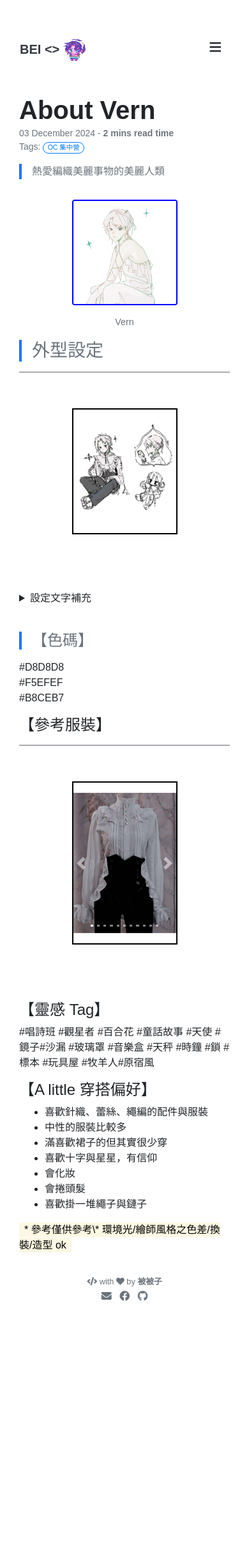
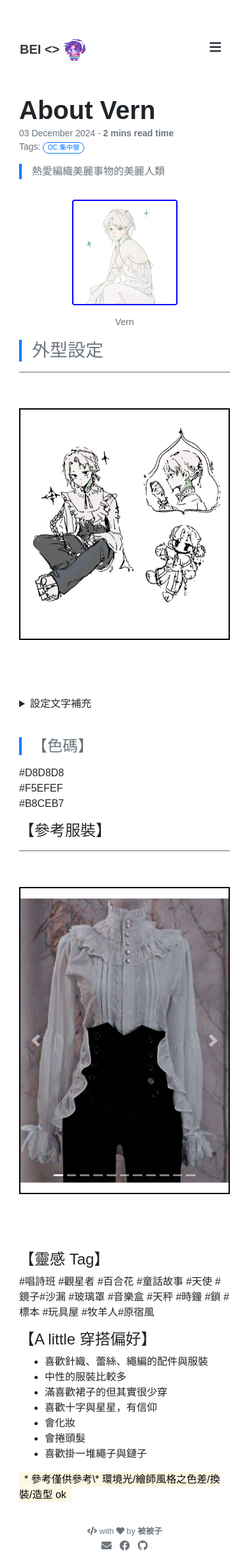
Before and after one commit to LAI-wen/BEI.github.io, a Jekyll site: the page built from _posts/2024-12-03-AboutVern.md, in a window 390 px wide. Shown: the whole page at 64% size. Built offline with Jekyll 4.4.1, drawn with Linux system fonts in a browser that asks for light colours; some web fonts are replaced; our own code applies the rules of GitHub Pages for plain Markdown files; before the commit the page ends 2054 px from its top, so only the background shows below that.

Commit message:
About-Vern 排版

```diff
--- a/_posts/2024-12-03-AboutVern.md
+++ b/_posts/2024-12-03-AboutVern.md
@@ -20,7 +20,7 @@ description: OC介紹
 ../assets/imgs/Vern/Vern.jpg
 ../assets/imgs/Vern/Vern-2.jpg
 {% endcapture %}
-{% include elements/carousel.html id="carousel1" style="border: 2px solid #000;width: 50%;margin: auto;display: block;" %}
+{% include elements/carousel.html id="carousel1" style="border: 2px solid #000;margin: auto;display: block;" %}
 <br>
 <br>
 <br>
@@ -77,7 +77,7 @@ description: OC介紹
 ../assets/imgs/Vern/VernRe10.jpg
 ../assets/imgs/Vern/VernRe11.jpg
 {% endcapture %}
-{% include elements/carousel.html id="carousel2" style="border: 2px solid #000;width: 50%;margin: auto;display: block;" %}
+{% include elements/carousel.html id="carousel2" style="border: 2px solid #000;margin: auto;display: block;" %}
 
 <br>
 <br>
--- a/assets/css/style.scss
+++ b/assets/css/style.scss
@@ -1,3 +1,18 @@
 ---
 ---
+
 @import "portfolYOU";
+
+/* 手機 */
+#carousel-carousel2,
+#carousel-carousel1 {
+  width: 50%; /* 手機寬度設為 50% */
+}
+
+@media screen and (max-width: 768px) {
+  /* 手機 */
+  #carousel-carousel2,
+  #carousel-carousel1 {
+    width: 100%; /* 手機寬度設為 100% */
+  }
+}
```
